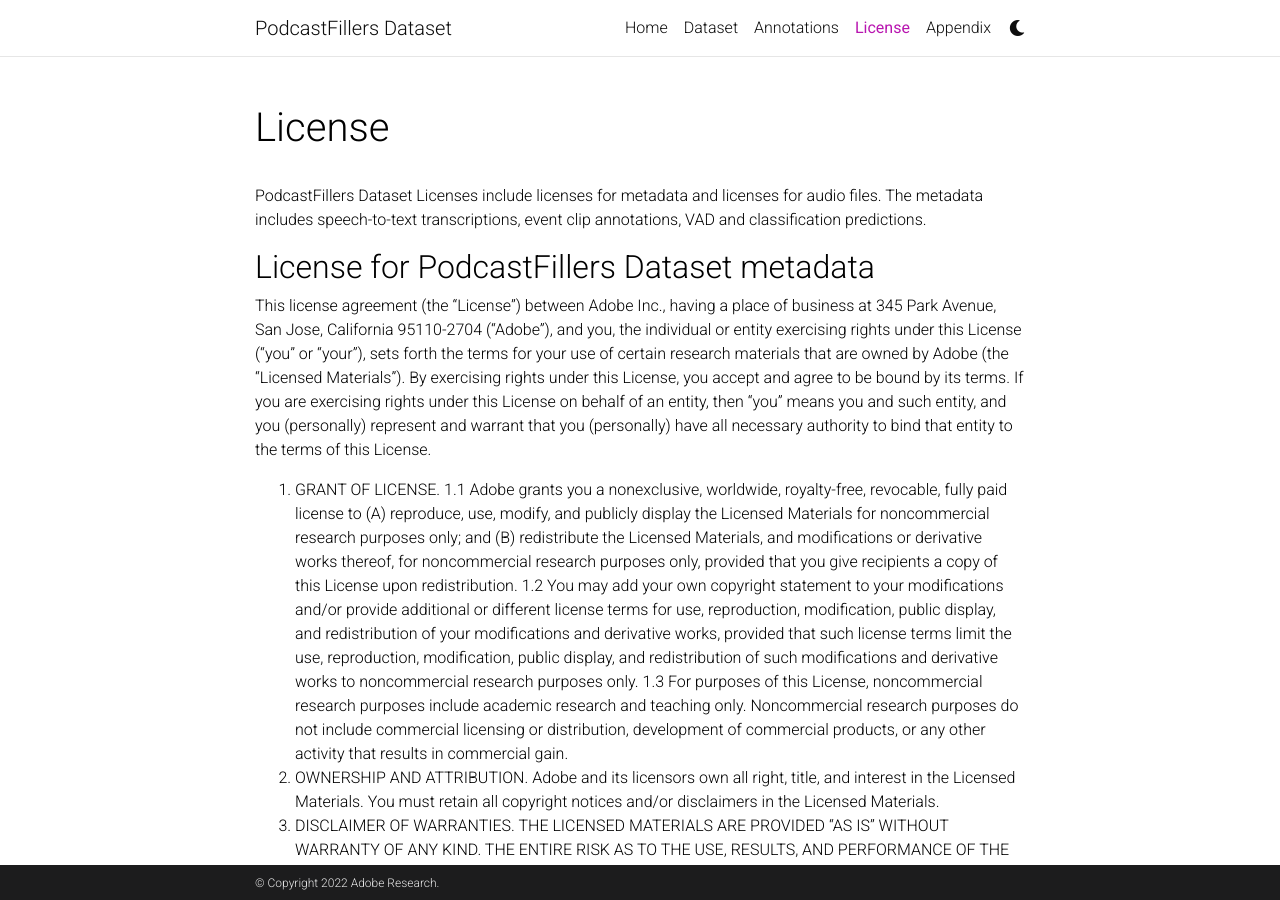
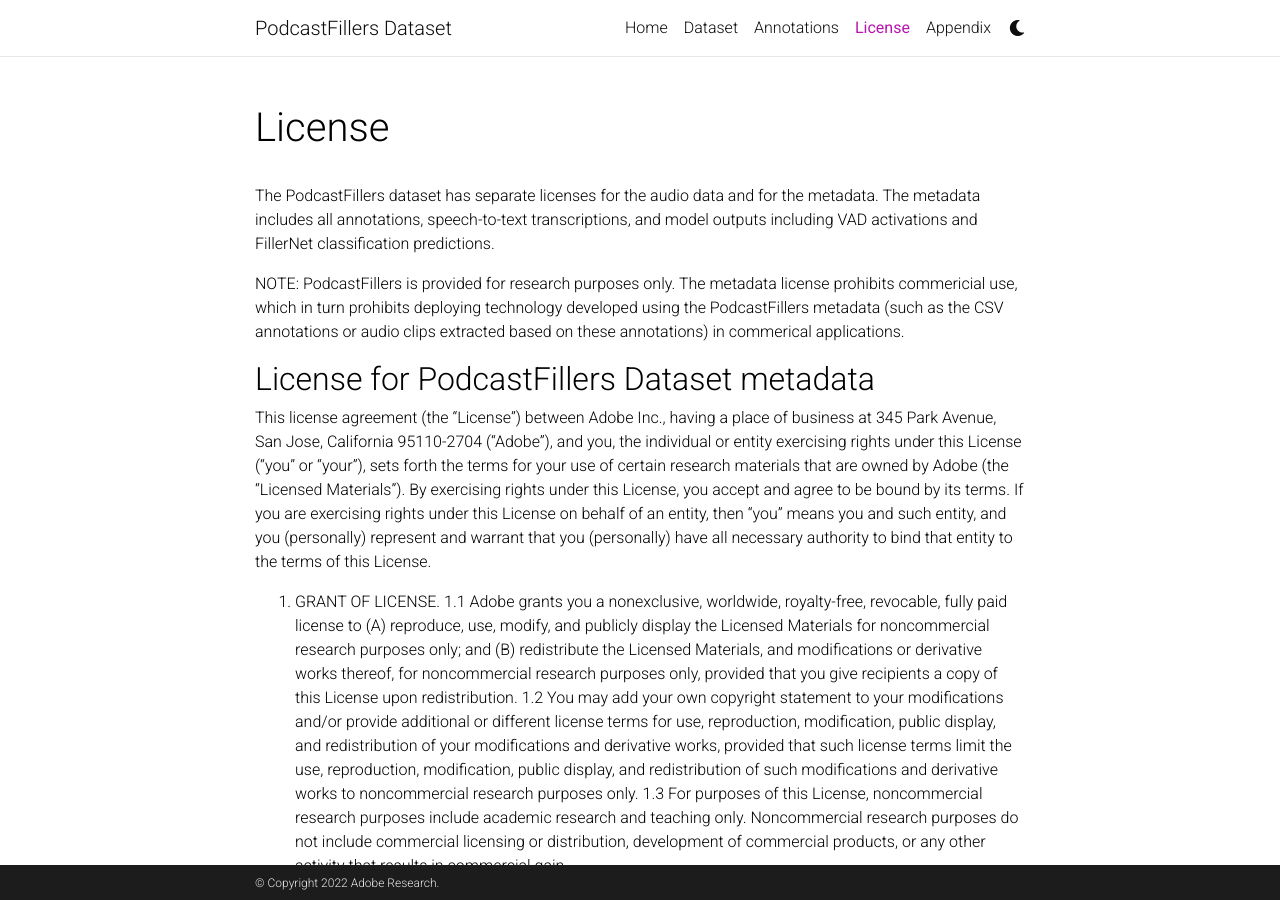
Before and after one commit to PodcastFillers/PodcastFillers.github.io, a Jekyll site: the page built from _pages/license.md, in a window 1280 px wide and 900 px high. Built offline with Jekyll 4.4.1, drawn with Linux system fonts in a browser that asks for light colours; comment, search, counter and statistics services are not loaded; a style sheet for code colours, icons or effects is not loaded.

Commit message:
add zenodo link and update license

```diff
--- a/_pages/license.md
+++ b/_pages/license.md
@@ -6,7 +6,9 @@ description:
 nav: true
 nav_order: 4
 ---
-PodcastFillers Dataset Licenses include licenses for metadata and licenses for audio files. The metadata includes speech-to-text transcriptions, event clip annotations, VAD and classification predictions.
+The PodcastFillers dataset has separate licenses for the audio data and for the metadata. The metadata includes all annotations, speech-to-text transcriptions, and model outputs including VAD activations and FillerNet classification predictions.
+
+NOTE: PodcastFillers is provided for research purposes only. The metadata license prohibits commericial use, which in turn prohibits deploying technology developed using the PodcastFillers metadata (such as the CSV annotations or audio clips extracted based on these annotations) in commerical applications.
 
 ## License for PodcastFillers Dataset metadata
 
```
Also changed, not shown: _pages/dataset.md (+1 -1 lines), _pages/overview.md (+1 -1 lines).
